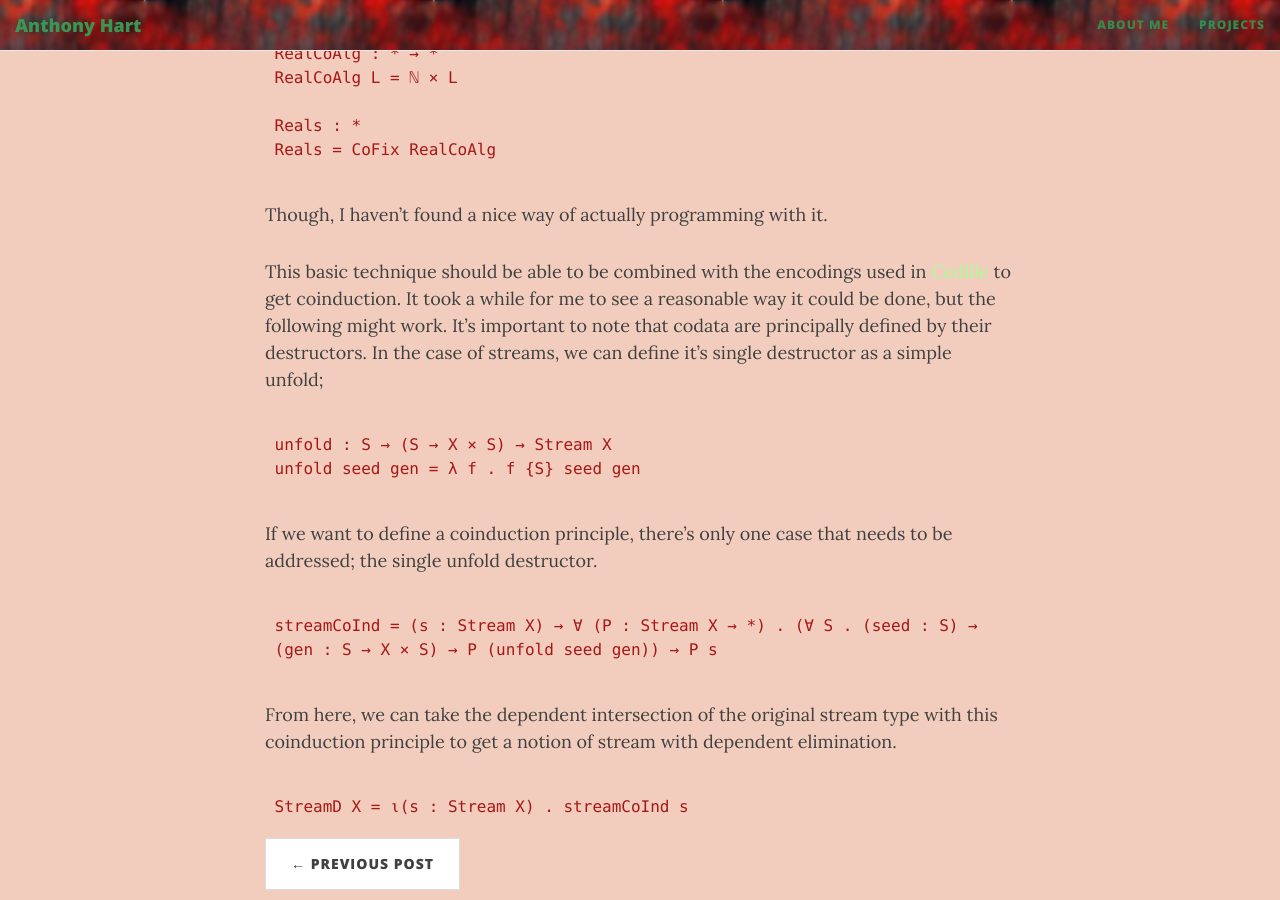
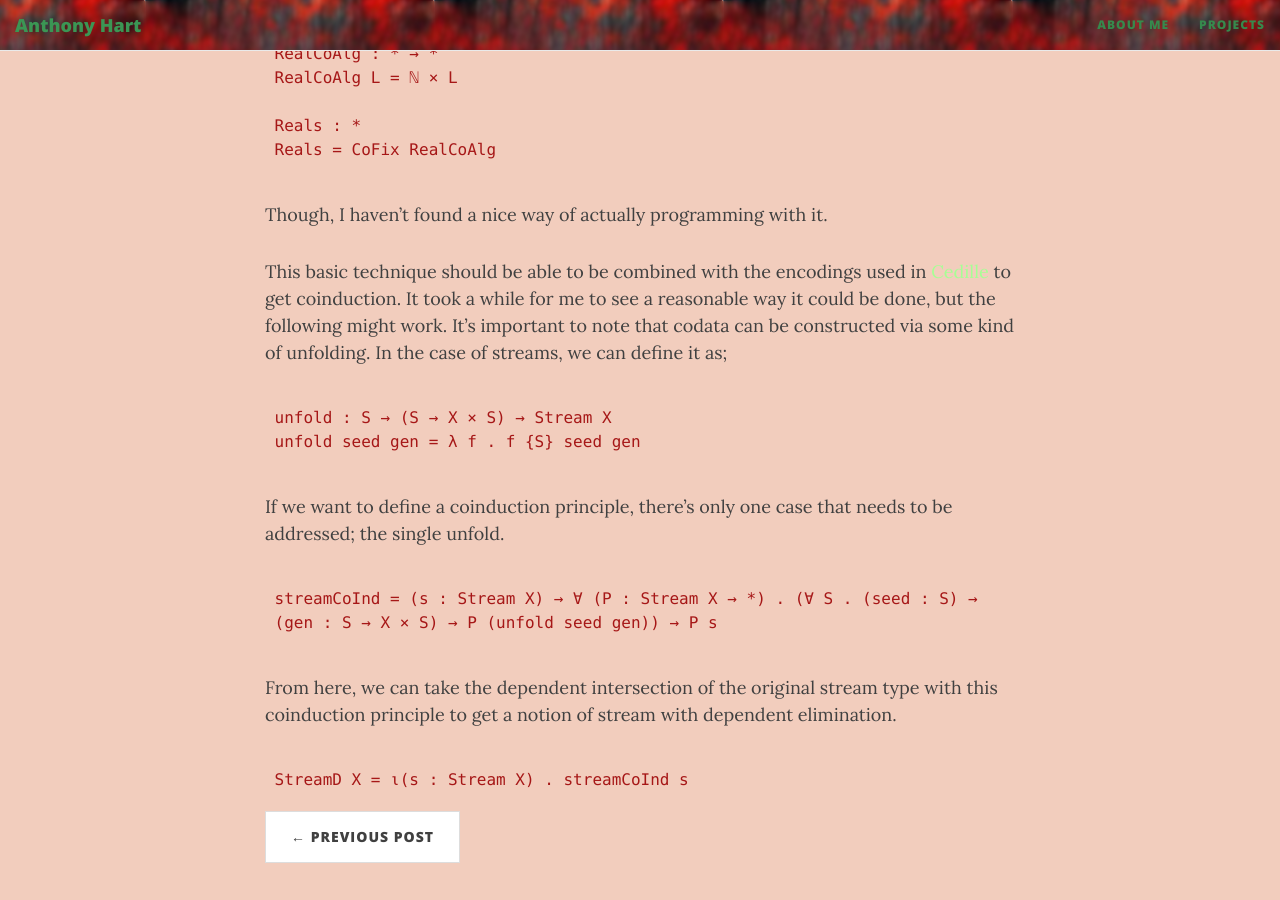
Before and after one commit to AHartNtkn/AHartNtkn.github.io, a Jekyll site: the page built from _posts/2019-12-03-Some-Notes-on-Lambda-Encodings.md, in a window 1280 px wide and 900 px high, scrolled down 3726 px. Built offline with Jekyll 4.4.1, drawn with Linux system fonts in a browser that asks for light colours; nearby versions of some CDN libraries.

Commit message:
Correct wrong terminilogy

```diff
--- a/_posts/2019-12-03-Some-Notes-on-Lambda-Encodings.md
+++ b/_posts/2019-12-03-Some-Notes-on-Lambda-Encodings.md
@@ -117,12 +117,12 @@
 
 Though, I haven't found a nice way of actually programming with it.
 
-This basic technique should be able to be combined with the encodings used in [Cedille](http://firsov.ee/impred-ind/impred-ind.pdf) to get coinduction. It took a while for me to see a reasonable way it could be done, but the following might work. It's important to note that codata are principally defined by their destructors. In the case of streams, we can define it's single destructor as a simple unfold;
+This basic technique should be able to be combined with the encodings used in [Cedille](http://firsov.ee/impred-ind/impred-ind.pdf) to get coinduction. It took a while for me to see a reasonable way it could be done, but the following might work. It's important to note that codata can be constructed via some kind of unfolding. In the case of streams, we can define it as;
 
     unfold : S → (S → X × S) → Stream X
     unfold seed gen = λ f . f {S} seed gen
 
-If we want to define a coinduction principle, there's only one case that needs to be addressed; the single unfold destructor.
+If we want to define a coinduction principle, there's only one case that needs to be addressed; the single unfold.
 
     streamCoInd = (s : Stream X) → ∀ (P : Stream X → *) . (∀ S . (seed : S) → (gen : S → X × S) → P (unfold seed gen)) → P s
 
```
